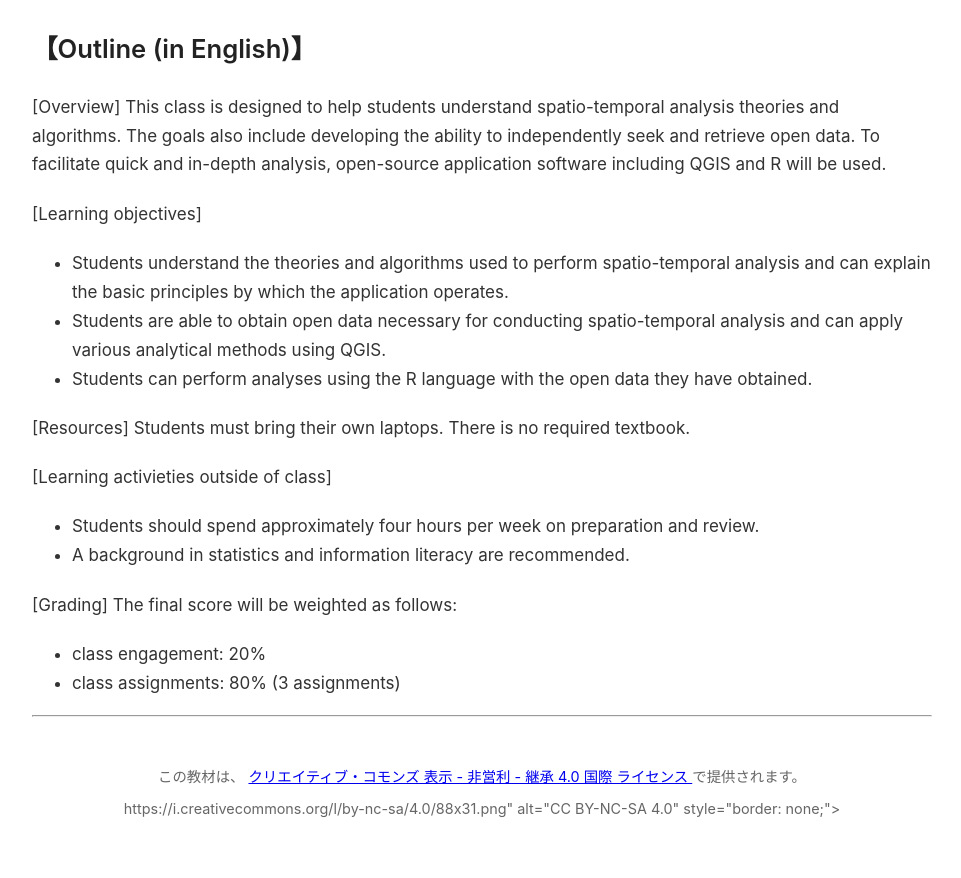
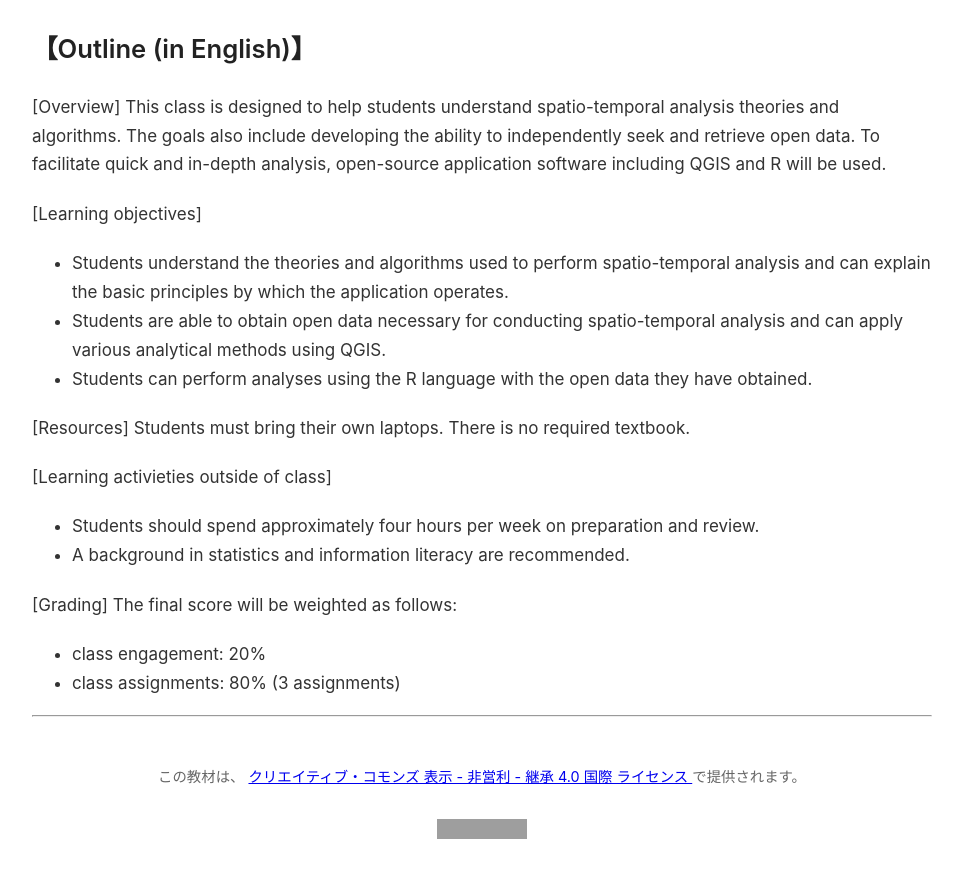
Before and after one commit to MasayaMatsushita/spatiotemporal-analysis, a Jekyll site: the page built from docs/index.md, in a window 1280 px wide and 900 px high, scrolled down 2935 px. Shown: the top 878 px of the window, without its empty margins (158-1119 px from the left). Built offline with Jekyll 4.4.1, drawn with Linux system fonts in a browser that asks for light colours; our own code applies the rules of GitHub Pages for plain Markdown files; before the commit the page ends 3789 px from its top, so only the background shows below that; some of the changed lines change nothing that is shown; grey boxes are pictures that could not be loaded.

Commit message:
imgタグの追加

```diff
--- a/docs/_layouts/default.html
+++ b/docs/_layouts/default.html
@@ -30,7 +30,7 @@
     で提供されます。
 
     <div style="margin-top: 0.5rem;">
-      https://i.creativecommons.org/l/by-nc-sa/4.0/88x31.png"
+      <img src="https://i.creativecommons.org/l/by-nc-sa/4.0/88x31.png"
           alt="CC BY-NC-SA 4.0"
           style="border: none;">
     </div>
```
